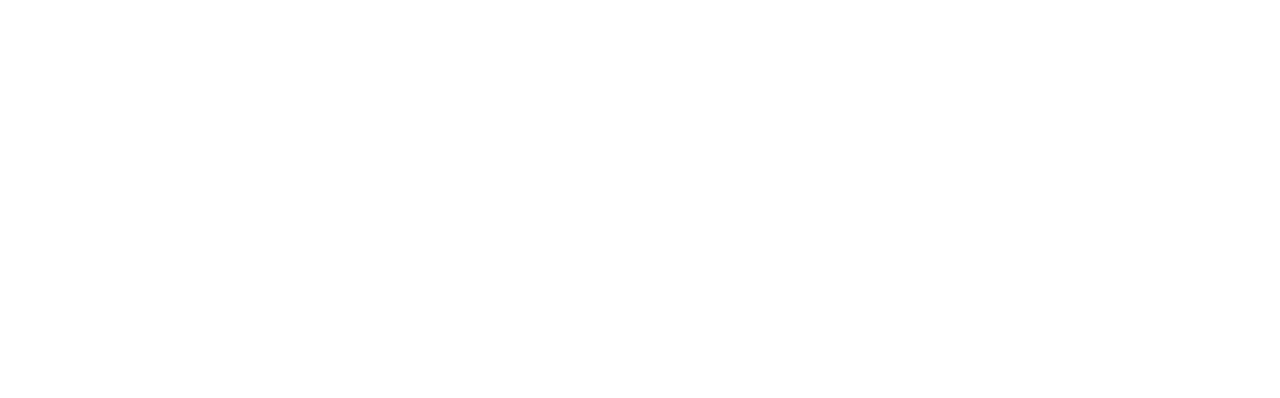
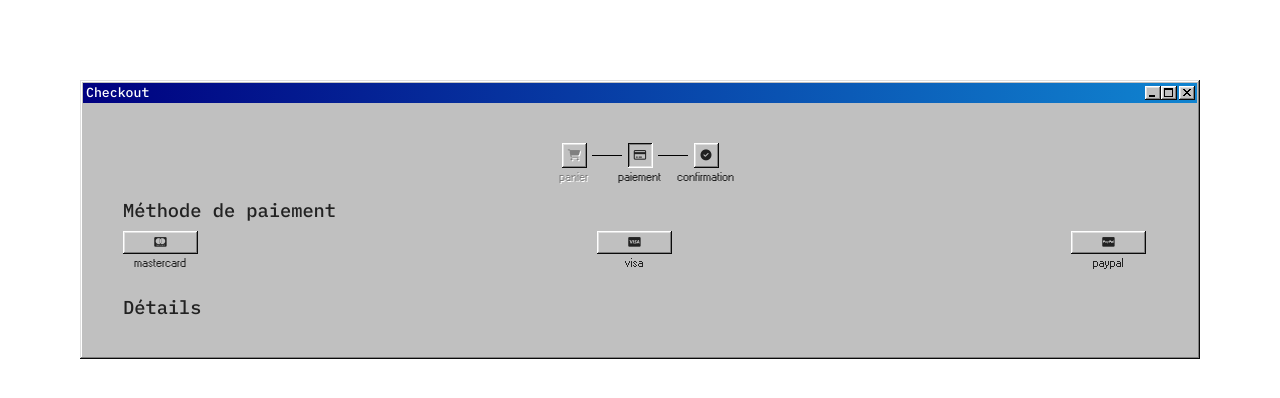
Before and after one commit to LasseurCoralie/DailyUI-02, a plain HTML site: page index.html in a window 1280 px wide. Drawn offline with nearby package versions, Linux system fonts and the light colour scheme.

Commit message:
methode paiment ok

```diff
--- /dev/null
+++ b/css/resest.css
@@ -0,0 +1,48 @@
+/* http://meyerweb.com/eric/tools/css/reset/
+   v2.0 | 20110126
+   License: none (public domain)
+*/
+
+html, body, div, span, applet, object, iframe,
+h1, h2, h3, h4, h5, h6, p, blockquote, pre,
+a, abbr, acronym, address, big, cite, code,
+del, dfn, em, img, ins, kbd, q, s, samp,
+small, strike, strong, sub, sup, tt, var,
+b, u, i, center,
+dl, dt, dd, ol, ul, li,
+fieldset, form, label, legend,
+table, caption, tbody, tfoot, thead, tr, th, td,
+article, aside, canvas, details, embed,
+figure, figcaption, footer, header, hgroup,
+menu, nav, output, ruby, section, summary,
+time, mark, audio, video {
+	margin: 0;
+	padding: 0;
+	border: 0;
+	font-size: 100%;
+	font: inherit;
+	vertical-align: baseline;
+}
+/* HTML5 display-role reset for older browsers */
+article, aside, details, figcaption, figure,
+footer, header, hgroup, menu, nav, section {
+	display: block;
+}
+body {
+	line-height: 1;
+}
+ol, ul {
+	list-style: none;
+}
+blockquote, q {
+	quotes: none;
+}
+blockquote:before, blockquote:after,
+q:before, q:after {
+	content: '';
+	content: none;
+}
+table {
+	border-collapse: collapse;
+	border-spacing: 0;
+}
--- a/css/style.css
+++ b/css/style.css
@@ -0,0 +1,140 @@
+body {
+  font-family: 'Roboto', sans-serif;
+  font-size: 16px;
+  margin: 10vmin;
+  padding: 0;
+  background-color: white;
+  display: flex;
+  align-items: center;
+  justify-content: center;
+}
+
+div.wrapper{
+  width: 100%;
+}
+
+h1.main-title, h2.subtitle{
+  font-family: 'IBM Plex Mono', monospace;
+}
+
+main#main{
+  padding: 5vmin;
+}
+
+
+/* HEADER */
+header#header{
+  text-align: center;
+}
+
+h1.main-title{
+  font-size: 1.2em;
+  font-weight: 400;
+}
+
+
+/* PROGRESS BAR */
+main#main section.progress-bar {
+  display: flex;
+  justify-content: center;
+  align-items: center;
+}
+
+main#main section.progress-bar div.circle{
+  height: 25px;
+  width: 25px;
+  box-sizing: border-box;
+  background-color: silver;
+  position: relative;
+  display: flex;
+  justify-content: center;
+  align-items: center;
+  box-shadow: inset -1px -1px #0a0a0a, inset 1px 1px #fff, inset -2px -2px grey, inset 2px 2px #dfdfdf;
+}
+
+main#main section.progress-bar div.circle::before{
+  position: absolute;
+  bottom: -15px;
+  margin-left: 0;
+}
+
+main#main section.progress-bar div.checked::before{
+  content:'panier';
+  text-shadow: 1px 1px 0 #fff;
+  color: grey;
+}
+
+main#main section.progress-bar div.doing::before{
+  content:'paiement';
+}
+
+main#main section.progress-bar div.unchecked::before{
+  content:'confirmation';
+}
+
+main#main section.progress-bar div.doing{
+  box-shadow: inset -1px -1px #fff, inset 1px 1px #0a0a0a, inset -2px -2px #dfdfdf, inset 2px 2px grey;
+}
+
+i.checked{
+  color: grey;
+  text-shadow: 1px 1px 0 #fff;
+}
+
+main#main section.progress-bar div.line {
+  height: 1px;
+  width: 30px;
+  background-color: black;
+  margin: 0 .5em;
+}
+
+/* PAYMENT TYPE */
+h2.subtitle{
+  font-size: 1.7em;
+}
+
+section.payment-type{
+  margin-top: 3em;
+}
+
+section.payment-type div.payment-options{
+  display: flex;
+  justify-content:space-between;
+  width: 100%
+}
+
+section.payment-type div.payment-options div.payment{
+  position: relative;
+  margin: 1em;
+  display: flex;
+  align-items: center;
+  justify-content: center;
+}
+
+section.payment-type div.payment-options div.payment:first-child{
+  margin-left: 0;
+}
+
+section.payment-type div.payment-options div.payment::after{
+  position: absolute;
+  bottom: -15px;
+}
+
+section.payment-type div.payment-options div.mastercard::after{
+  content: "mastercard";
+}
+
+section.payment-type div.payment-options div.paypal::after{
+  content: "paypal";
+}
+
+section.payment-type div.payment-options div.visa::after{
+  content: "visa";
+}
+
+
+/* DETAILS SECTION */
+
+section.details{
+  margin-top: 3em;
+}
--- a/index.html
+++ b/index.html
@@ -3,20 +3,71 @@
 <head>
   <meta charset="UTF-8">
   <meta name="viewport" content="width=device-width, initial-scale=1.0">
+  <link rel="stylesheet" href="https://unpkg.com/98.css">
+  <link href="https://fonts.googleapis.com/css2?family=IBM+Plex+Mono:wght@500;700&family=Roboto&display=swap" rel="stylesheet">
+  <link rel="stylesheet" href="css/resest.css">
+  <link rel="stylesheet" href="css/style.css">
+  <script src="https://kit.fontawesome.com/651e80f994.js" crossorigin="anonymous"></script>
   <title>Daily UI n°02</title>
 </head>
 
 <body>
-  <header id="header">
+  <div class="window wrapper">
+    <header id="header" class="title-bar">
+      <h1 class="main-title title-bar-text">Checkout</h1>
+      <div class="title-bar-controls">
+        <button aria-label="Minimize"></button>
+        <button aria-label="Maximize"></button>
+        <button aria-label="Close"></button>
+      </div>
+    </header>
 
-  </header>
+    <main id="main">
+      <section class="progress-bar">
+        <div class="circle checked">
+          <i class="fas fa-shopping-cart checked"></i>
+        </div>
+        <div class="line filled"></div>
+        <div class="circle doing">
+          <i class="far fa-credit-card"></i>
+        </div>
+        <div class="line unfilled"></div>
+        <div class="circle unchecked">
+          <i class="fas fa-check-circle"></i>
+        </div>
+      </section>
 
-  <main id="main">
+      <section class="payment-type">
+        <h2 class="subtitle">Méthode de paiement</h2>
+        <div class="payment-options">
+          <div class="mastercard payment">
+            <button>
+              <i class="fab fa-cc-mastercard"></i>
+            </button>
 
-  </main>
+          </div>
+          <div class="visa payment">
+            <button>
+              <i class="fab fa-cc-visa"></i>
+            </button>
+          </div>
+          <div class="paypal payment">
+            <button>
+              <i class="fab fa-cc-paypal"></i>
+            </button>
+          </div>
+        </div>
+      </section>
 
-  <footer id="footer">
+      <section class="details">
+        <h2 class="subtitle">Détails</h2>
 
-  </footer>
+      </section>
+    </main>
+
+    <footer id="footer">
+
+    </footer>
+  </div>
 </body>
 </html>
```
